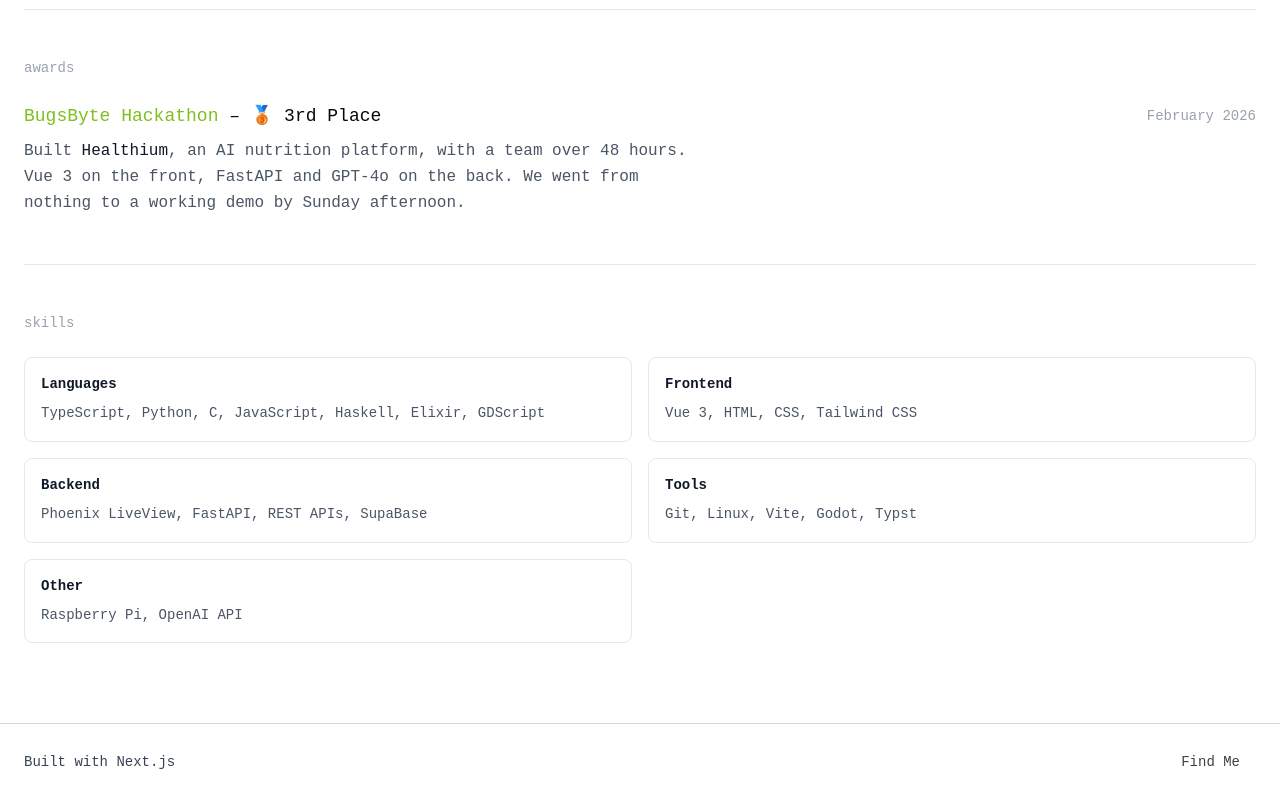
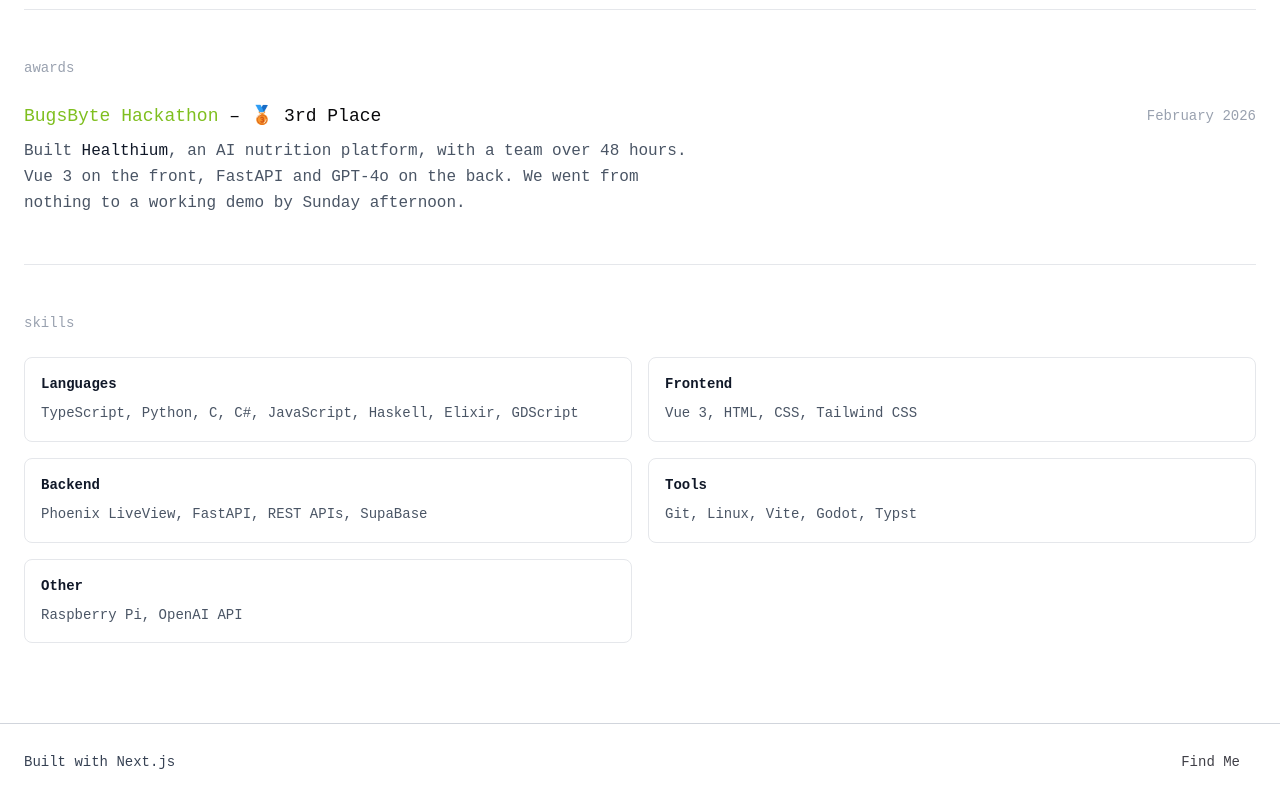
Before and after one commit to EdroCode/EdroCodeWebsite, a Next.js app: page /about in a window 1280 px wide. Shown: the part 957-1757 px from the top of the page. Built offline with nearby package versions, Linux system fonts and the light colour scheme; a web font is replaced by a local one.

Commit message:
feat: added c# to stack

```diff
--- a/app/about/page.tsx
+++ b/app/about/page.tsx
@@ -144,7 +144,7 @@ export default function About() {
               {
                 label: "Languages",
                 value:
-                  "TypeScript, Python, C, JavaScript, Haskell, Elixir, GDScript",
+                  "TypeScript, Python, C, C#, JavaScript, Haskell, Elixir, GDScript",
               },
               { label: "Frontend", value: "Vue 3, HTML, CSS, Tailwind CSS" },
               {
```
